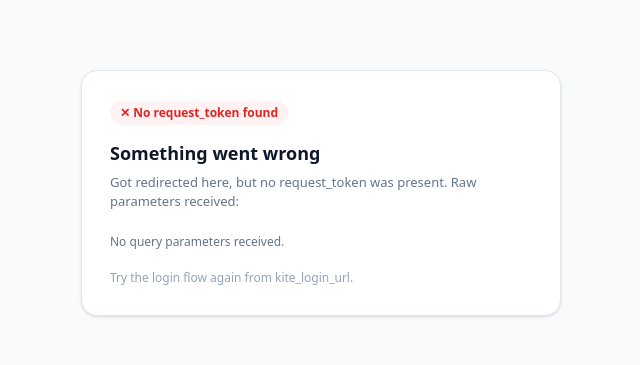
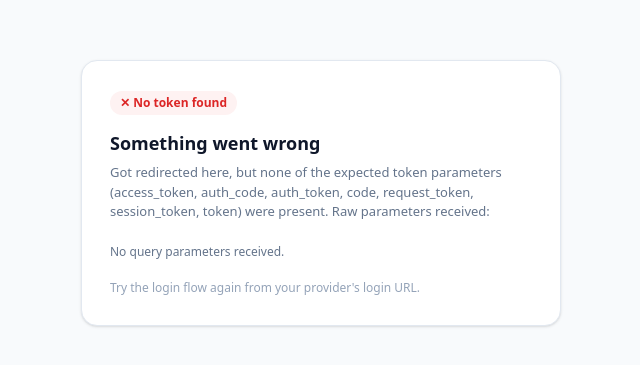
Before and after one commit to ab4dev/callback-kite, a website: page index.html in a window 1280 px wide. Shown: the part 207-572 px from the top of the page, without its empty margins (319-959 px from the left). Drawn offline with Linux system fonts and the light colour scheme.

Commit message:
Support multiple provider token params, harden against XSS, add CSP, and set up lint/format tooling

```diff
--- a/index.html
+++ b/index.html
@@ -3,25 +3,42 @@
   <head>
     <meta charset="utf-8" />
     <meta name="viewport" content="width=device-width, initial-scale=1" />
-<title>Kite Connect Login Callback</title>
+    <meta http-equiv="Content-Security-Policy" content="default-src 'none'; script-src 'self' 'unsafe-inline'; style-src 'self'; img-src 'self'; base-uri 'none'; form-action 'none';" />
+    <title>Login Callback</title>
     <link rel="stylesheet" href="tailwind.css" />
   </head>
   <body class="m-0 min-h-screen flex items-center justify-center font-sans bg-slate-50 text-slate-900 p-5">
-  <div class="max-w-[480px] w-full bg-white border border-slate-200 rounded-2xl p-7 shadow" id="card">Loading…</div>
+    <div class="max-w-[480px] w-full bg-white border border-slate-200 rounded-2xl p-7 shadow" id="card" role="status" aria-live="polite">Loading…</div>
 
     <script>
+      // Different providers name their redirect token differently — first match wins.
+      const TOKEN_PARAMS = ["access_token", "auth_code", "auth_token", "code", "request_token", "session_token", "token"];
+
       const params = new URLSearchParams(window.location.search);
-  const token = params.get("request_token");
-  const status = params.get("status");
-  const action = params.get("action");
+      const matchedParam = TOKEN_PARAMS.find((name) => params.has(name));
+      const token = matchedParam ? params.get(matchedParam) : null;
+      const statusParam = params.get("status");
       const card = document.getElementById("card");
+
+      const escapeHtml = (str) =>
+        String(str).replace(
+          /[&<>"']/g,
+          (c) =>
+            ({
+              "&": "&amp;",
+              "<": "&lt;",
+              ">": "&gt;",
+              '"': "&quot;",
+              "'": "&#39;",
+            })[c],
+        );
 
       if (token) {
         card.innerHTML = `
       <span class="inline-flex items-center gap-1.5 text-xs font-semibold px-2.5 py-1 rounded-full mb-3.5 bg-emerald-50 text-emerald-600">✓ Login successful</span>
       <h1 class="text-lg font-semibold mt-0 mb-1.5">Your token</h1>
       <p class="text-slate-500 text-[13px] mt-0 mb-5">Copy this and paste it where needed — it's single-use and expires within a few minutes.</p>
-      <div class="bg-slate-100 border border-slate-200 rounded-[10px] px-4 py-3.5 font-mono text-sm break-all mb-3.5 text-slate-900" id="tokenText">${token}</div>
+      <div class="bg-slate-100 border border-slate-200 rounded-[10px] px-4 py-3.5 font-mono text-sm break-all mb-3.5 text-slate-900" id="tokenText">${escapeHtml(token)}</div>
       <div class="flex gap-2">
         <button id="copyBtn" class="flex-1 py-2.5 px-4 rounded-lg border-none cursor-pointer text-[13.5px] font-semibold text-white bg-indigo-600 hover:bg-indigo-700 transition-colors">Copy to clipboard</button>
       </div>
@@ -51,13 +68,20 @@
           }
         });
       } else {
-    const rows = [...params.entries()].map(([k, v]) => `<div class="py-0.5"><b class="text-slate-900">${k}</b>: ${v}</div>`).join("") || "<div class=\"py-0.5\">No query parameters received.</div>";
+        const error = params.get("error");
+        const errorDescription = params.get("error_description");
+        const reason = error
+          ? `the provider returned an error: ${escapeHtml(errorDescription || error)}`
+          : `none of the expected token parameters (${escapeHtml(TOKEN_PARAMS.join(", "))}) were present${statusParam ? ` (status: ${escapeHtml(statusParam)})` : ""}`;
+        const rows =
+          [...params.entries()].map(([k, v]) => `<div class="py-0.5"><b class="text-slate-900">${escapeHtml(k)}</b>: ${escapeHtml(v)}</div>`).join("") ||
+          '<div class="py-0.5">No query parameters received.</div>';
         card.innerHTML = `
-      <span class="inline-flex items-center gap-1.5 text-xs font-semibold px-2.5 py-1 rounded-full mb-3.5 bg-red-50 text-red-600">✕ No request_token found</span>
+      <span class="inline-flex items-center gap-1.5 text-xs font-semibold px-2.5 py-1 rounded-full mb-3.5 bg-red-50 text-red-600">✕ No token found</span>
       <h1 class="text-lg font-semibold mt-0 mb-1.5">Something went wrong</h1>
-      <p class="text-slate-500 text-[13px] mt-0 mb-5">Got redirected here, but no request_token was present${status ? ` (status: ${status})` : ""}. Raw parameters received:</p>
+      <p class="text-slate-500 text-[13px] mt-0 mb-5">Got redirected here, but ${reason}. Raw parameters received:</p>
       <div class="text-xs text-slate-500">${rows}</div>
-      <div class="text-xs text-slate-400 mt-4 leading-relaxed">Try the login flow again from kite_login_url.</div>
+      <div class="text-xs text-slate-400 mt-4 leading-relaxed">Try the login flow again from your provider's login URL.</div>
     `;
       }
     </script>
```
Also changed, not shown: eslint.config.js (added, +16 -0 lines), package.json (added, +17 -0 lines), .prettierrc.json (added), README.md, 3 other files. Lines whose indentation alone changed are shown as unchanged.
